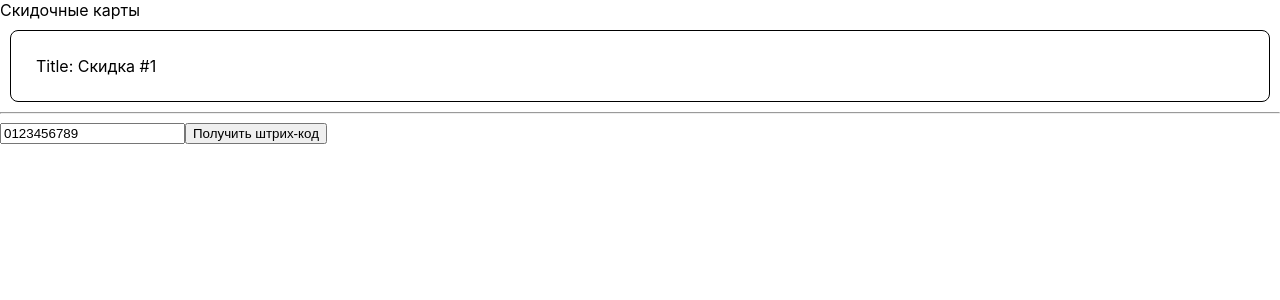
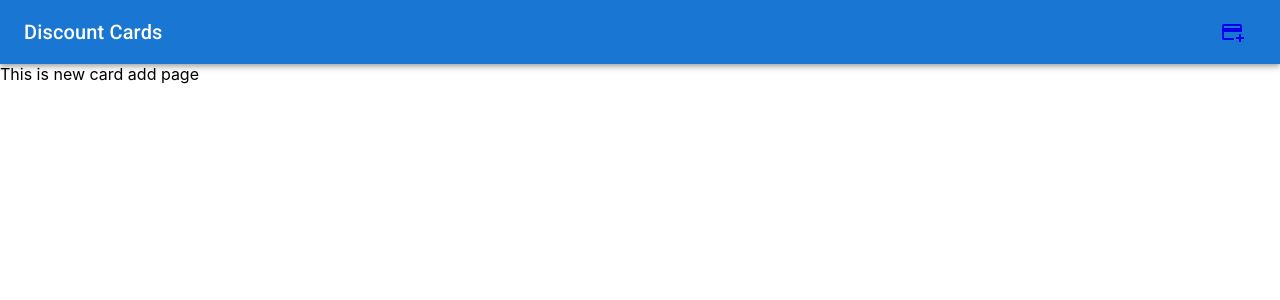
Before and after one commit to AntonPutin96/discount-cards, a React (Create React App) app: page /addNewCard in a window 1280 px wide. Shown: the top 300 px of the page. Built offline with nearby package versions, Linux system fonts and the light colour scheme.

Commit message:
added react-router-dom and make app router

```diff
--- a/package.json
+++ b/package.json
@@ -19,6 +19,7 @@
     "idb-keyval": "^6.2.1",
     "react": "^18.2.0",
     "react-dom": "^18.2.0",
+    "react-router-dom": "^6.22.3",
     "react-scripts": "5.0.1",
     "typescript": "^4.9.5",
     "web-vitals": "^2.1.4",
--- /dev/null
+++ b/src/components/App/index.tsx
@@ -0,0 +1,6 @@
+import React from 'react';
+import AppRouter from '../AppRouter';
+
+const App = () => <AppRouter />;
+
+export default App;
--- /dev/null
+++ b/src/components/AppBar/index.tsx
@@ -0,0 +1,43 @@
+import React from 'react';
+import { NavLink, useNavigate } from 'react-router-dom';
+import {
+  AppBar as AppBarMui,
+  IconButton,
+  Toolbar,
+  Typography
+} from '@mui/material';
+import { AddCard } from '@mui/icons-material';
+
+const AppBar = () => {
+  const navigate = useNavigate();
+  const clickHandler = () => navigate('/');
+
+  return (
+    <AppBarMui position='static'>
+      <Toolbar>
+        <Typography
+          variant='h6'
+          component='div'
+          sx={{ flexGrow: 1 }}
+          onClick={clickHandler}
+        >
+          Discount Cards
+        </Typography>
+        <div>
+          <NavLink to='/addNewCard'>
+            <IconButton
+              size='large'
+              aria-label='Добавить новую карту'
+              aria-controls='menu-appbar'
+              color='inherit'
+            >
+              <AddCard />
+            </IconButton>
+          </NavLink>
+        </div>
+      </Toolbar>
+    </AppBarMui>
+  );
+};
+
+export default AppBar;
--- /dev/null
+++ b/src/components/AppRouter/index.tsx
@@ -0,0 +1,18 @@
+import React from 'react';
+import { BrowserRouter, Route, Routes } from 'react-router-dom';
+
+import CardsPage from '../../pages/CardsPage';
+import NewCardAddPage from '../../pages/NewCardAddPage';
+import AppBar from '../AppBar';
+
+const AppRouter = () => (
+  <BrowserRouter>
+    <AppBar />
+    <Routes>
+      <Route path='/' Component={CardsPage} />
+      <Route path='addNewCard' Component={NewCardAddPage} />
+    </Routes>
+  </BrowserRouter>
+);
+
+export default AppRouter;
--- a/src/index.tsx
+++ b/src/index.tsx
@@ -1,7 +1,8 @@
 import React from 'react';
 import ReactDOM from 'react-dom/client';
+
 import './index.css';
-import App from './App';
+import App from './components/App';
 import * as serviceWorkerRegistration from './serviceWorkerRegistration';
 import reportWebVitals from './reportWebVitals';
 
@@ -13,6 +14,7 @@ import '@fontsource/roboto/700.css';
 const root = ReactDOM.createRoot(
   document.getElementById('root') as HTMLElement
 );
+
 root.render(
   <React.StrictMode>
     <App />
--- /dev/null
+++ b/src/pages/NewCardAddPage/index.tsx
@@ -0,0 +1,5 @@
+import React from 'react';
+
+const NewCardAddPage = () => <div>This is new card add page</div>;
+
+export default NewCardAddPage;
```
Also changed, not shown: src/pages/CardsPage/index.tsx (renamed from src/App.tsx, +6 -6 lines), 1 other file (tests, documents, lock files or other folders).
